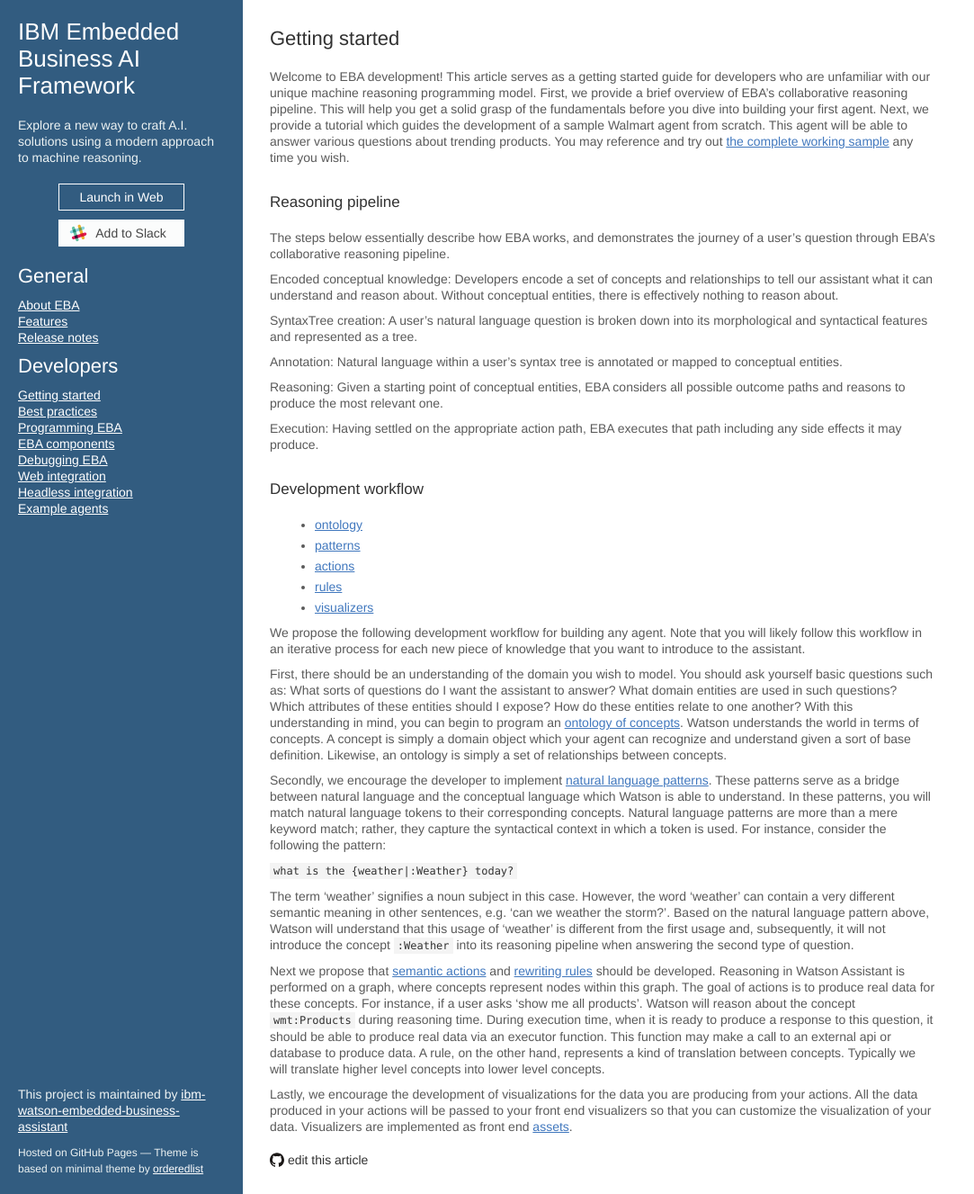
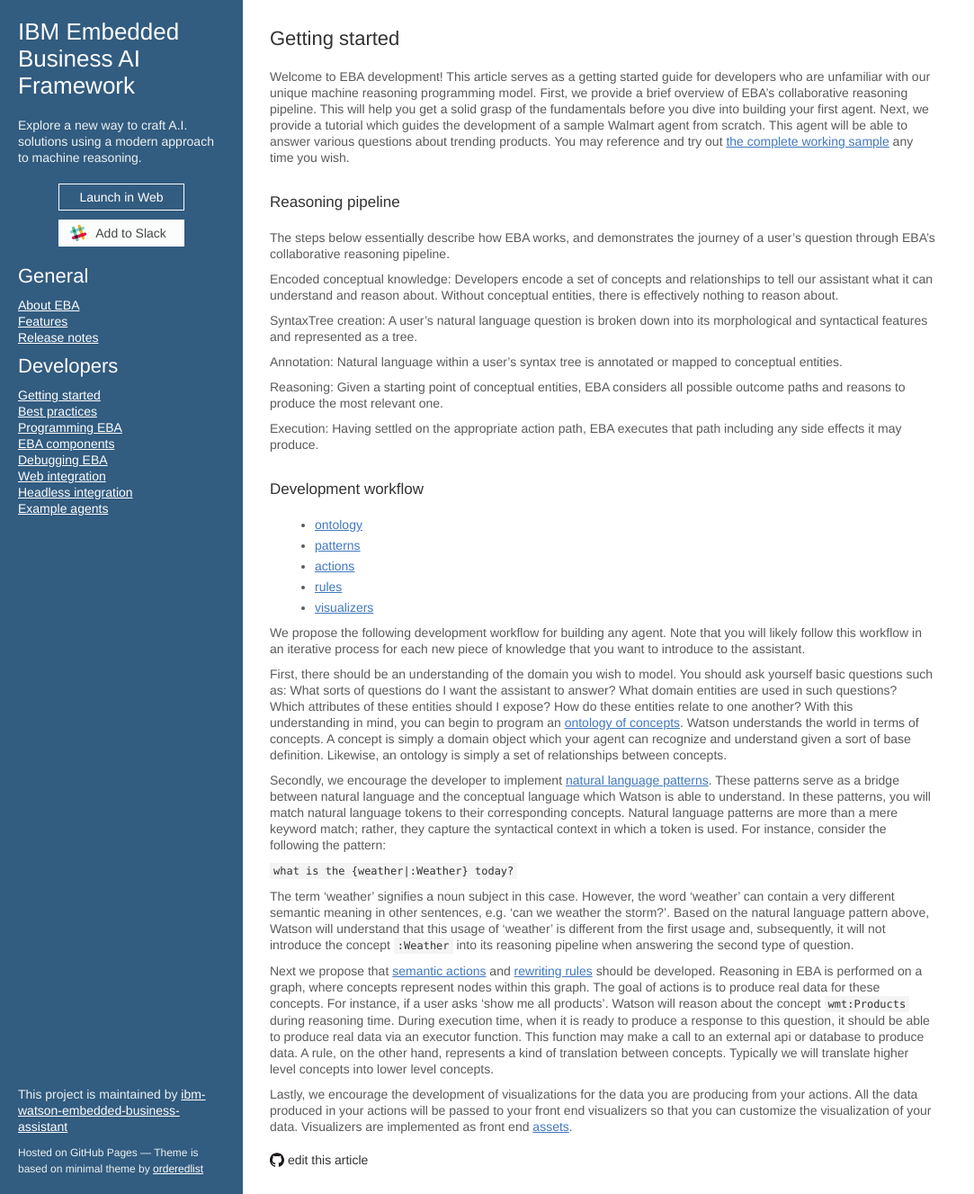
Before and after one commit to ibm-watson-embedded-business-assistant/eba-example-agents, a Jekyll site: the page built from docs/getting-started/GettingStarted.md, in a window 1280 px wide and 1327 px high. Shown: the whole window at 90% size, without its empty margins (0-1083 px from the left). Built offline with Jekyll 4.4.1, drawn with Linux system fonts in a browser that asks for light colours; our own code applies the rules of GitHub Pages for plain Markdown files.

Commit message:
Update GettingStarted.md

```diff
--- a/docs/getting-started/GettingStarted.md
+++ b/docs/getting-started/GettingStarted.md
@@ -33,6 +33,6 @@
 
 The term 'weather' signifies a noun subject in this case. However, the word 'weather' can contain a very different semantic meaning in other sentences, e.g. 'can we weather the storm?'. Based on the natural language pattern above, Watson will understand that this usage of 'weather' is different from the first usage and, subsequently, it will not introduce the concept `:Weather` into its reasoning pipeline when answering the second type of question.
 
-Next we propose that [semantic actions](../components/Actions.md) and [rewriting rules](../components/Rules.md) should be developed. Reasoning in Watson Assistant is performed on a graph, where concepts represent nodes within this graph. The goal of actions is to produce real data for these concepts. For instance, if a user asks 'show me all products'. Watson will reason about the concept `wmt:Products` during reasoning time. During execution time, when it is ready to produce a response to this question, it should be able to produce real data via an executor function. This function may make a call to an external api or database to produce data. A rule, on the other hand, represents a kind of translation between concepts. Typically we will translate higher level concepts into lower level concepts.
+Next we propose that [semantic actions](../components/Actions.md) and [rewriting rules](../components/Rules.md) should be developed. Reasoning in EBA is performed on a graph, where concepts represent nodes within this graph. The goal of actions is to produce real data for these concepts. For instance, if a user asks 'show me all products'. Watson will reason about the concept `wmt:Products` during reasoning time. During execution time, when it is ready to produce a response to this question, it should be able to produce real data via an executor function. This function may make a call to an external api or database to produce data. A rule, on the other hand, represents a kind of translation between concepts. Typically we will translate higher level concepts into lower level concepts.
 
 Lastly, we encourage the development of visualizations for the data you are producing from your actions. All the data produced in your actions will be passed to your front end visualizers so that you can customize the visualization of your data. Visualizers are implemented as front end [assets](../lab/Assets.md).
```
